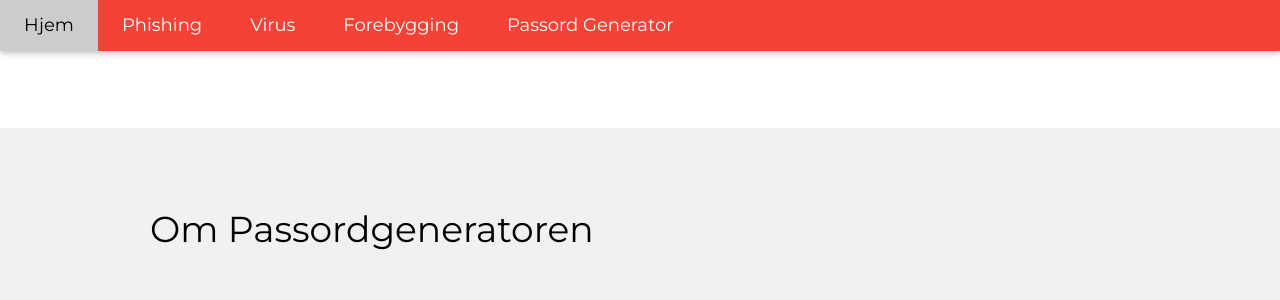
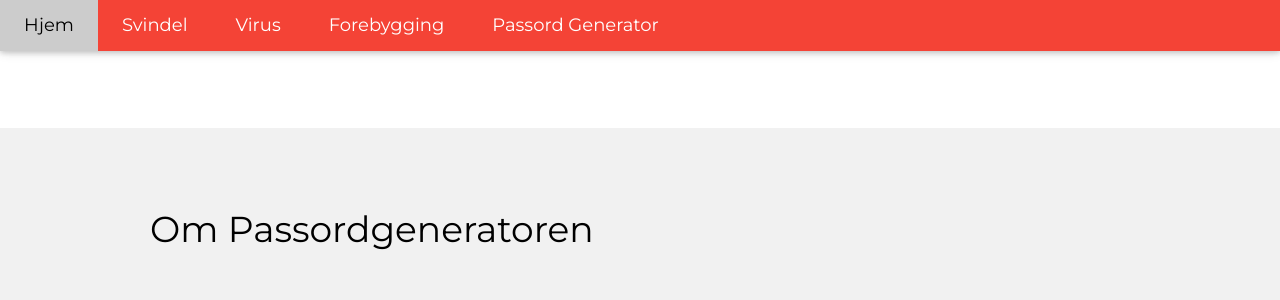
Before and after one commit to mojitoen/SP2, a Flask app: template templates/passwordgenerator.html in a window 1280 px wide. Shown: the top 300 px of the page. Run offline with Flask 2, Linux system fonts and the light colour scheme; the template is opened without the code that fills it, so the values that code supplies are empty.

Commit message:
dsad,.sadasdas

```diff
--- a/templates/forebygging.html
+++ b/templates/forebygging.html
@@ -21,7 +21,7 @@ body,h1,h2,h3,h4,h5,h6 {font-family: "Lato", sans-serif}
     <a href="/" class="w3-bar-item w3-button w3-padding-large w3-white">Hjem</a>
     <a href="/svindel" class="w3-bar-item w3-button w3-hide-small w3-padding-large w3-hover-white">Svindel</a>
     <a href="/virus" class="w3-bar-item w3-button w3-hide-small w3-padding-large w3-hover-white">Virus</a>
-    <a href="/tips3" class="w3-bar-item w3-button w3-hide-small w3-padding-large w3-hover-white">Forebygging</a>
+    <a href="/forebygging" class="w3-bar-item w3-button w3-hide-small w3-padding-large w3-hover-white">Forebygging</a>
     <a href="/passordgenerator" class="w3-bar-item w3-button w3-hide-small w3-padding-large w3-hover-white">Passord Generator</a>
   </div>
 
--- a/templates/passwordgenerator.html
+++ b/templates/passwordgenerator.html
@@ -19,7 +19,7 @@ body,h1,h2,h3,h4,h5,h6 {font-family: "Lato", sans-serif}
     <div class="w3-bar w3-red w3-card w3-left-align w3-large">
         <a class="w3-bar-item w3-button w3-hide-medium w3-hide-large w3-right w3-padding-large w3-hover-white w3-large w3-red" href="javascript:void(0);" onclick="myFunction()" title="Toggle Navigation Menu"><i class="fa fa-bars"></i></a>
         <a href="/" class="w3-bar-item w3-button w3-padding-large w3-white">Hjem</a>
-        <a href="/svindel" class="w3-bar-item w3-button w3-hide-small w3-padding-large w3-hover-white">Phishing</a>
+        <a href="/svindel" class="w3-bar-item w3-button w3-hide-small w3-padding-large w3-hover-white">Svindel</a>
         <a href="/virus" class="w3-bar-item w3-button w3-hide-small w3-padding-large w3-hover-white">Virus</a>
         <a href="/forebygging" class="w3-bar-item w3-button w3-hide-small w3-padding-large w3-hover-white">Forebygging</a>
         <a href="/passordgenerator" class="w3-bar-item w3-button w3-hide-small w3-padding-large w3-hover-white">Passord Generator</a>
@@ -27,7 +27,7 @@ body,h1,h2,h3,h4,h5,h6 {font-family: "Lato", sans-serif}
 
     <!-- Navbar on small screens -->
     <div id="navDemo" class="w3-bar-block w3-white w3-hide w3-hide-large w3-hide-medium w3-large">
-        <a href="/svindel" class="w3-bar-item w3-button w3-padding-large">Phishing</a>
+        <a href="/svindel" class="w3-bar-item w3-button w3-padding-large">Svindel</a>
         <a href="/virus" class="w3-bar-item w3-button w3-padding-large">Virus</a>
         <a href="/forebygging" class="w3-bar-item w3-button w3-padding-large">Forebygging</a>
         <a href="/passordgenerator" class="w3-bar-item w3-button w3-padding-large">Passord Generator</a>
```
